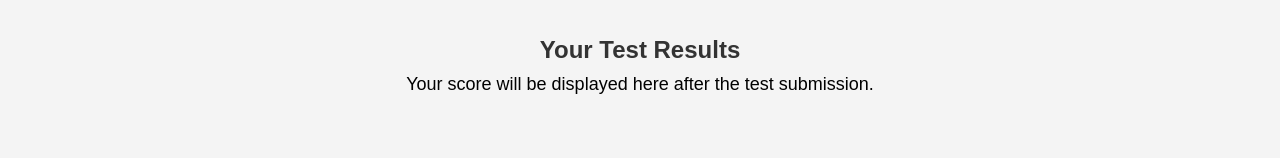
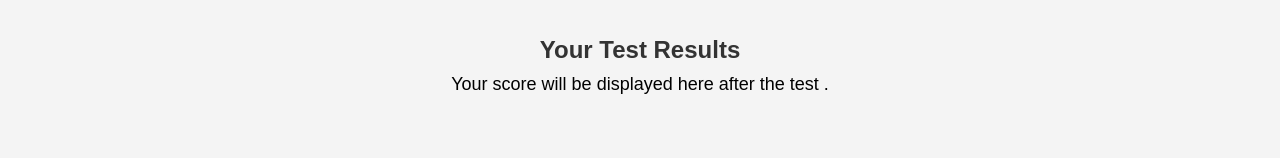
Before and after one commit to Hitesh021/test-management, a plain HTML site: page main.html in a window 1280 px wide. Shown: the part 1109-1269 px from the top of the page. Drawn offline with Linux system fonts and the light colour scheme.

Commit message:
Update main.html

```diff
--- a/main.html
+++ b/main.html
@@ -69,7 +69,7 @@
     <section id="results">
         <div class="container">
             <h2>Your Test Results</h2>
-            <p>Your score will be displayed here after the test submission.</p>
+            <p>Your score will be displayed here after the test .</p>
         </div>
     </section>
 
```
